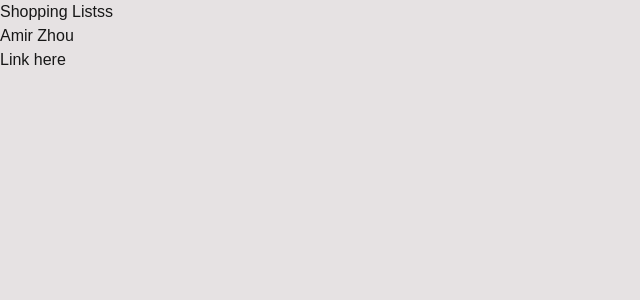
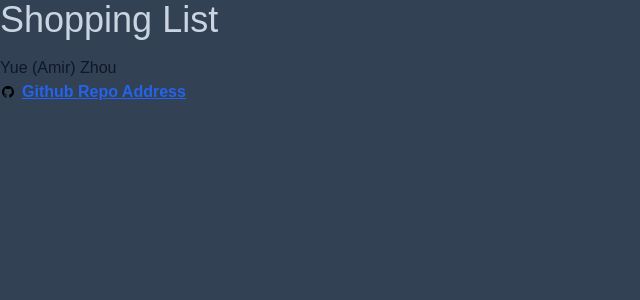
Before and after one commit to AmirZhou/cprg306-assignments, a Next.js app: page /week-2 in a window 1280 px wide. Shown: the top 300 px of the page, without its empty margins (0-640 px from the left). Built offline with nearby package versions, Linux system fonts and the light colour scheme.

Commit message:
feat: improve student-info design

```diff
--- a/app/week-2/page.js
+++ b/app/week-2/page.js
@@ -1,10 +1,13 @@
 import StudentInfo from './student-info';
+import { dotenv } from 'dotenv';
 
 export default function Page() {
   return (
-    <main>
-      <h1>Shopping Listss</h1>
-      <StudentInfo />
-    </main>
+    <div className="in-w-screen min-h-screen flex flex-col gap-4 bg-slate-700">
+      <h1 className="text-slate-300 text-4xl">Shopping List</h1>
+      <main>
+        <StudentInfo name={"Yue (Amir) Zhou"} repoAddress={process.env.REPO_ADDRESS} />
+      </main>
+    </div>
   );
 }
--- a/app/week-2/student-info.jsx
+++ b/app/week-2/student-info.jsx
@@ -1,8 +1,23 @@
-export default function StudentInfo() {
+import Link from 'next/link';
+import Image from 'next/image';
+
+export default function StudentInfo({ name, repoAddress }) {
   return (
-    <div>
-      <p>Amir Zhou</p>
-      <p>Link here</p>
+    <div className="flex flex-col text-base text-slate-900">
+      <p>{name}</p>
+      <Link
+        className="font-semibold text-blue-600 hover:text-slate-300 underline hover:underline-offset-2 transition-colors duration-200 flex gap-1.5 group"
+        href={repoAddress}
+      >
+        <Image
+          src="/images/github.svg"
+          width={16}
+          height={16}
+          alt="Github Icon"
+          className="group-hover:fill-blue-600 transition-transform duration-200 transform group-hover:scale-110"
+        />
+        Github Repo Address
+      </Link>
     </div>
   );
 }
--- a/package.json
+++ b/package.json
@@ -11,6 +11,7 @@
   "dependencies": {
     "@gsap/react": "^2.1.2",
     "concurrently": "^9.1.2",
+    "dotenv": "^16.4.7",
     "gsap": "^3.12.7",
     "next": "15.1.5",
     "react": "^19.0.0",
@@ -18,6 +19,8 @@
   },
   "devDependencies": {
     "@eslint/eslintrc": "^3",
+    "@types/node": "22.10.10",
+    "@types/react": "19.0.8",
     "eslint": "^9",
     "eslint-config-next": "15.1.5",
     "postcss": "^8",
--- a/public/output.css
+++ b/public/output.css
@@ -554,6 +554,40 @@ video {
   display: none;
 }
 
+.container {
+  width: 100%;
+}
+
+@media (min-width: 640px) {
+  .container {
+    max-width: 640px;
+  }
+}
+
+@media (min-width: 768px) {
+  .container {
+    max-width: 768px;
+  }
+}
+
+@media (min-width: 1024px) {
+  .container {
+    max-width: 1024px;
+  }
+}
+
+@media (min-width: 1280px) {
+  .container {
+    max-width: 1280px;
+  }
+}
+
+@media (min-width: 1536px) {
+  .container {
+    max-width: 1536px;
+  }
+}
+
 .pointer-events-none {
   pointer-events: none;
 }
@@ -574,8 +608,9 @@ video {
   top: 0px;
 }
 
-.mt-4 {
-  margin-top: 1rem;
+.mx-auto {
+  margin-left: auto;
+  margin-right: auto;
 }
 
 .mt-1 {
@@ -614,8 +649,12 @@ video {
   height: 100%;
 }
 
-.h-36 {
-  height: 9rem;
+.h-1 {
+  height: 0.25rem;
+}
+
+.min-h-screen {
+  min-height: 100vh;
 }
 
 .w-72 {
@@ -624,6 +663,19 @@ video {
 
 .w-full {
   width: 100%;
+}
+
+.w-max {
+  width: -moz-max-content;
+  width: max-content;
+}
+
+.w-1 {
+  width: 0.25rem;
+}
+
+.transform {
+  transform: translate(var(--tw-translate-x), var(--tw-translate-y)) rotate(var(--tw-rotate)) skewX(var(--tw-skew-x)) skewY(var(--tw-skew-y)) scaleX(var(--tw-scale-x)) scaleY(var(--tw-scale-y));
 }
 
 .flex-col {
@@ -646,16 +698,28 @@ video {
   justify-content: flex-start;
 }
 
-.justify-end {
-  justify-content: flex-end;
-}
-
 .justify-center {
   justify-content: center;
 }
 
 .gap-1 {
   gap: 0.25rem;
+}
+
+.gap-5 {
+  gap: 1.25rem;
+}
+
+.gap-4 {
+  gap: 1rem;
+}
+
+.gap-2 {
+  gap: 0.5rem;
+}
+
+.gap-1\.5 {
+  gap: 0.375rem;
 }
 
 .overflow-visible {
@@ -671,35 +735,44 @@ video {
   background-color: rgb(227 221 221 / var(--tw-bg-opacity, 1));
 }
 
-.from-neutral-500 {
-  --tw-gradient-from: #737373 var(--tw-gradient-from-position);
-  --tw-gradient-to: rgb(115 115 115 / 0) var(--tw-gradient-to-position);
-  --tw-gradient-stops: var(--tw-gradient-from), var(--tw-gradient-to);
+.bg-gray-100 {
+  --tw-bg-opacity: 1;
+  background-color: rgb(243 244 246 / var(--tw-bg-opacity, 1));
 }
 
-.p-4 {
-  padding: 1rem;
+.bg-gray-500 {
+  --tw-bg-opacity: 1;
+  background-color: rgb(107 114 128 / var(--tw-bg-opacity, 1));
+}
+
+.bg-slate-800 {
+  --tw-bg-opacity: 1;
+  background-color: rgb(30 41 59 / var(--tw-bg-opacity, 1));
+}
+
+.bg-slate-700 {
+  --tw-bg-opacity: 1;
+  background-color: rgb(51 65 85 / var(--tw-bg-opacity, 1));
+}
+
+.bg-slate-200 {
+  --tw-bg-opacity: 1;
+  background-color: rgb(226 232 240 / var(--tw-bg-opacity, 1));
+}
+
+.bg-black {
+  --tw-bg-opacity: 1;
+  background-color: rgb(0 0 0 / var(--tw-bg-opacity, 1));
+}
+
+.bg-slate-600 {
+  --tw-bg-opacity: 1;
+  background-color: rgb(71 85 105 / var(--tw-bg-opacity, 1));
 }
 
 .py-24 {
   padding-top: 6rem;
   padding-bottom: 6rem;
-}
-
-.pl-4 {
-  padding-left: 1rem;
-}
-
-.pl-1 {
-  padding-left: 0.25rem;
-}
-
-.pl-2 {
-  padding-left: 0.5rem;
-}
-
-.pl-2\.5 {
-  padding-left: 0.625rem;
 }
 
 .pl-3 {
@@ -710,17 +783,29 @@ video {
   text-align: center;
 }
 
-.align-middle {
-  vertical-align: middle;
-}
-
-.align-bottom {
-  vertical-align: bottom;
-}
-
 .text-lg {
   font-size: 1.125rem;
   line-height: 1.75rem;
+}
+
+.text-2xl {
+  font-size: 1.5rem;
+  line-height: 2rem;
+}
+
+.text-4xl {
+  font-size: 2.25rem;
+  line-height: 2.5rem;
+}
+
+.text-xs {
+  font-size: 0.75rem;
+  line-height: 1rem;
+}
+
+.text-base {
+  font-size: 1rem;
+  line-height: 1.5rem;
 }
 
 .font-semibold {
@@ -730,6 +815,45 @@ video {
 .text-slate-500 {
   --tw-text-opacity: 1;
   color: rgb(100 116 139 / var(--tw-text-opacity, 1));
+}
+
+.text-slate-400 {
+  --tw-text-opacity: 1;
+  color: rgb(148 163 184 / var(--tw-text-opacity, 1));
+}
+
+.text-slate-200 {
+  --tw-text-opacity: 1;
+  color: rgb(226 232 240 / var(--tw-text-opacity, 1));
+}
+
+.text-slate-300 {
+  --tw-text-opacity: 1;
+  color: rgb(203 213 225 / var(--tw-text-opacity, 1));
+}
+
+.text-slate-50 {
+  --tw-text-opacity: 1;
+  color: rgb(248 250 252 / var(--tw-text-opacity, 1));
+}
+
+.text-slate-950 {
+  --tw-text-opacity: 1;
+  color: rgb(2 6 23 / var(--tw-text-opacity, 1));
+}
+
+.text-slate-900 {
+  --tw-text-opacity: 1;
+  color: rgb(15 23 42 / var(--tw-text-opacity, 1));
+}
+
+.text-blue-600 {
+  --tw-text-opacity: 1;
+  color: rgb(37 99 235 / var(--tw-text-opacity, 1));
+}
+
+.underline {
+  text-decoration-line: underline;
 }
 
 .antialiased {
@@ -754,6 +878,22 @@ video {
   transition-duration: 150ms;
 }
 
+.transition-colors {
+  transition-property: color, background-color, border-color, text-decoration-color, fill, stroke;
+  transition-timing-function: cubic-bezier(0.4, 0, 0.2, 1);
+  transition-duration: 150ms;
+}
+
+.transition-transform {
+  transition-property: transform;
+  transition-timing-function: cubic-bezier(0.4, 0, 0.2, 1);
+  transition-duration: 150ms;
+}
+
+.duration-200 {
+  transition-duration: 200ms;
+}
+
 .ease-in-out {
   transition-timing-function: cubic-bezier(0.4, 0, 0.2, 1);
 }
@@ -776,3 +916,37 @@ body {
   background: var(--background);
   font-family: Arial, Helvetica, sans-serif;
 }
+
+.hover\:text-blue-800:hover {
+  --tw-text-opacity: 1;
+  color: rgb(30 64 175 / var(--tw-text-opacity, 1));
+}
+
+.hover\:text-blue-200:hover {
+  --tw-text-opacity: 1;
+  color: rgb(191 219 254 / var(--tw-text-opacity, 1));
+}
+
+.hover\:text-slate-200:hover {
+  --tw-text-opacity: 1;
+  color: rgb(226 232 240 / var(--tw-text-opacity, 1));
+}
+
+.hover\:text-slate-300:hover {
+  --tw-text-opacity: 1;
+  color: rgb(203 213 225 / var(--tw-text-opacity, 1));
+}
+
+.hover\:underline-offset-2:hover {
+  text-underline-offset: 2px;
+}
+
+.group:hover .group-hover\:scale-110 {
+  --tw-scale-x: 1.1;
+  --tw-scale-y: 1.1;
+  transform: translate(var(--tw-translate-x), var(--tw-translate-y)) rotate(var(--tw-rotate)) skewX(var(--tw-skew-x)) skewY(var(--tw-skew-y)) scaleX(var(--tw-scale-x)) scaleY(var(--tw-scale-y));
+}
+
+.group:hover .group-hover\:fill-blue-600 {
+  fill: #2563eb;
+}
```
Also changed, not shown: tsconfig.json (added, +35 -0 lines), public/images/github.svg (added), 1 other file (tests, documents, lock files or other folders).
